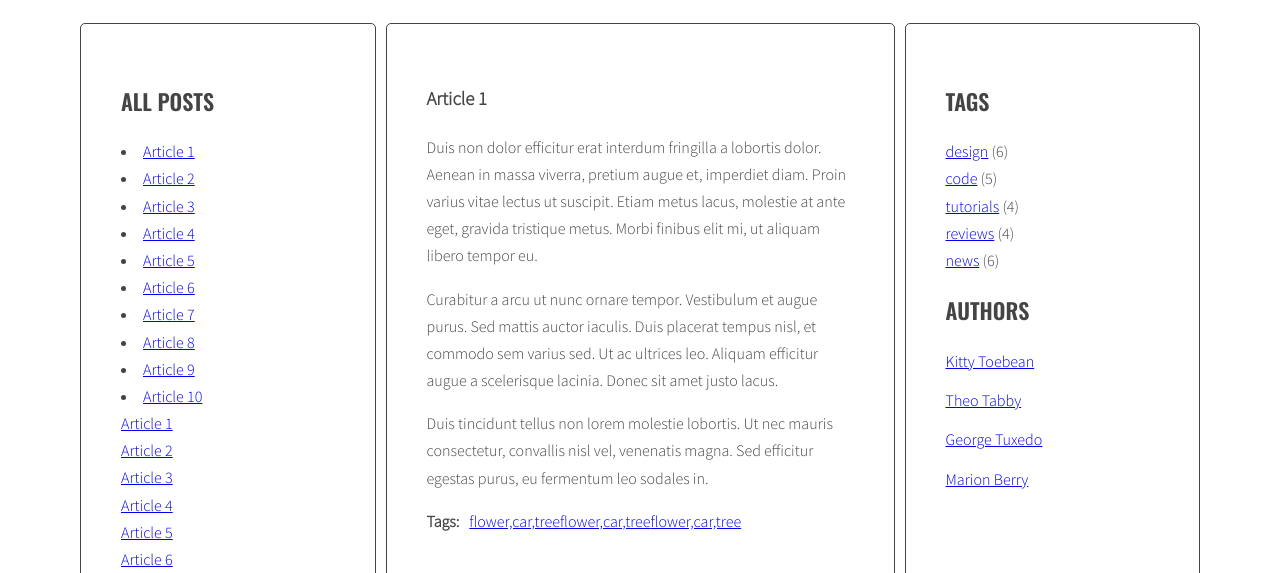
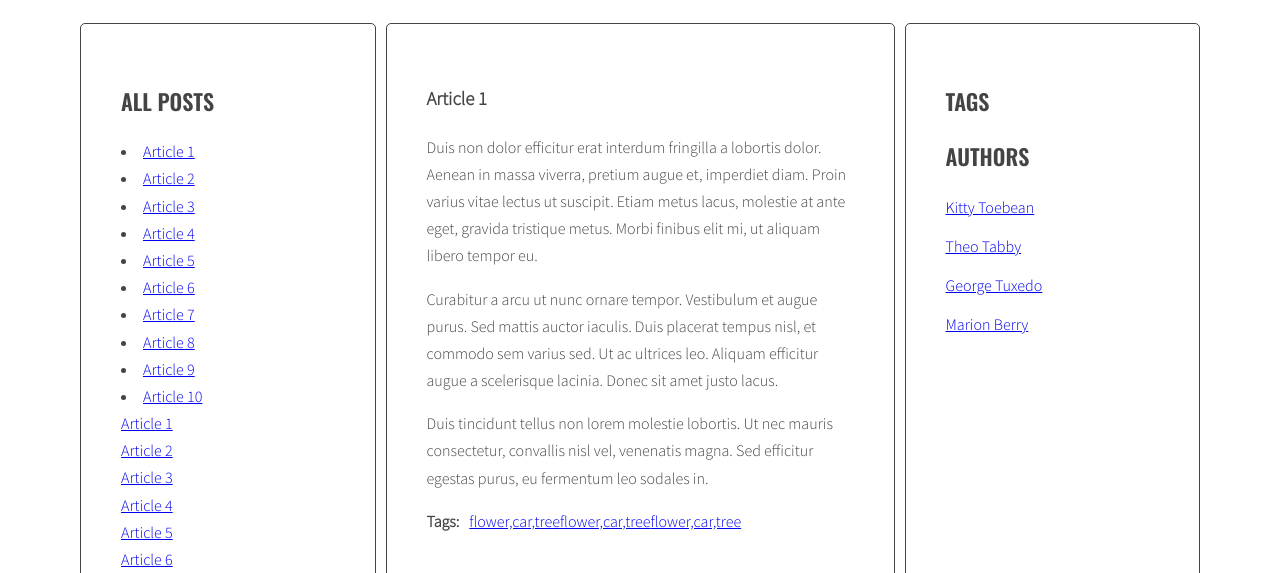
Before and after one commit to patri94k/javascript-blog, a website: page index.html in a window 1280 px wide. Shown: the part 220-793 px from the top of the page. Drawn offline with nearby package versions, Linux system fonts and the light colour scheme.

Commit message:
Remove tag links

```diff
--- a/index.html
+++ b/index.html
@@ -186,7 +186,7 @@
               </ul>
             </div>
           </article>
-          <article class="post" id="article-10" data-tags="perfume cream carrot" data-author="by George Tuxedo">
+          <article class="post" id="article-10" data-tags="perfume cream carrot" data-author="George Tuxedo">
             <h3 class="post-title">Article 10</h3>
             <p class="post-author"></p>
             <div class="post-content">
@@ -211,11 +211,6 @@
         <aside class="sidebar">
           <h2 class="section-title">Tags</h2>
           <ul class="list tags">
-            <li><a href="#">design</a> <span>(6)</span></li>
-            <li><a href="#">code</a> <span>(5)</span></li>
-            <li><a href="#">tutorials</a> <span>(4)</span></li>
-            <li><a href="#">reviews</a> <span>(4)</span></li>
-            <li><a href="#">news</a> <span>(6)</span></li>
           </ul>
           <h2 class="section-title">Authors</h2>
           <ul class="list authors">
```
